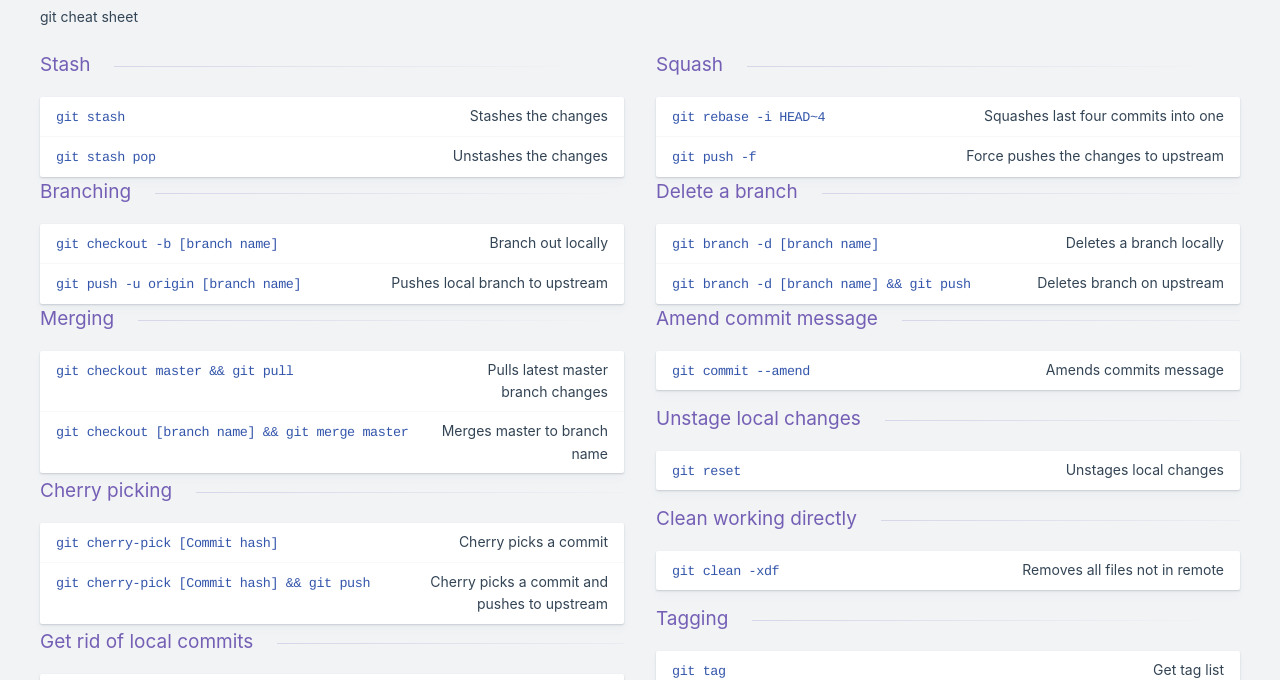
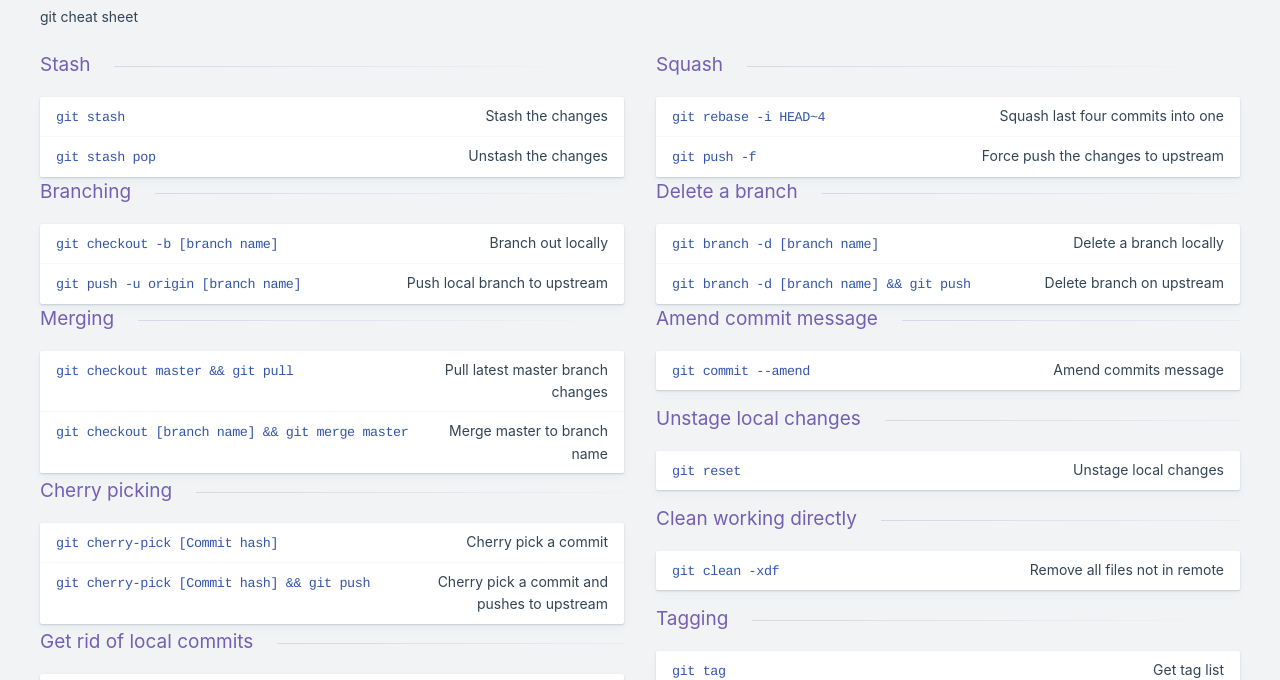
Before and after one commit to kasramp/cheat-sheet-factory, a Jekyll site: the page built from version_control/git.md, in a window 1280 px wide. Shown: the part 149-829 px from the top of the page. Built offline with Jekyll 4.4.1, drawn with Linux system fonts in a browser that asks for light colours.

Commit message:
Minor clean up

```diff
--- a/version_control/git.md
+++ b/version_control/git.md
@@ -17,48 +17,48 @@ Shortcuts
 
 ### Stash
 
-| `git stash` | Stashes the changes |
-| `git stash pop` | Unstashes the changes |
+| `git stash` | Stash the changes |
+| `git stash pop` | Unstash the changes |
 
 ### Squash
 
-| `git rebase -i HEAD~4` | Squashes last four commits into one |
-| `git push -f` | Force pushes the changes to upstream
+| `git rebase -i HEAD~4` | Squash last four commits into one |
+| `git push -f` | Force push the changes to upstream |
 
 ### Branching
 
 | `git checkout -b [branch name]` | Branch out locally |
-| `git push -u origin [branch name]` | Pushes local branch to upstream |
+| `git push -u origin [branch name]` | Push local branch to upstream |
 
 
 ### Delete a branch
 
-| `git branch -d [branch name]` | Deletes a branch locally |
-| `git branch -d [branch name] && git push` | Deletes branch on upstream |
+| `git branch -d [branch name]` | Delete a branch locally |
+| `git branch -d [branch name] && git push` | Delete branch on upstream |
 
 ### Merging
 
-| `git checkout master && git pull` | Pulls latest master branch changes |
-| `git checkout [branch name] && git merge master` | Merges master to branch name |
+| `git checkout master && git pull` | Pull latest master branch changes |
+| `git checkout [branch name] && git merge master` | Merge master to branch name |
 
 ### Amend commit message
 
-| `git commit --amend` | Amends commits message |
+| `git commit --amend` | Amend commits message |
 
 
 ### Unstage local changes
 
-| `git reset` | Unstages local changes |
+| `git reset` | Unstage local changes |
 
 ### Cherry picking
 
-| `git cherry-pick [Commit hash]` | Cherry picks a commit |
-| `git cherry-pick [Commit hash] && git push` | Cherry picks a commit and pushes to upstream |
+| `git cherry-pick [Commit hash]` | Cherry pick a commit |
+| `git cherry-pick [Commit hash] && git push` | Cherry pick a commit and pushes to upstream |
 
 
 ### Clean working directly
 
-| `git clean -xdf` | Removes all files not in remote |
+| `git clean -xdf` | Remove all files not in remote |
 
 
 ### Tagging
```
